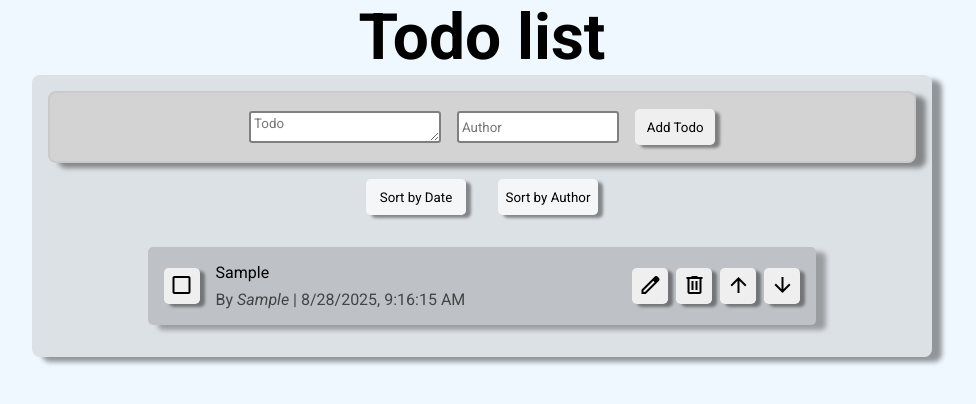
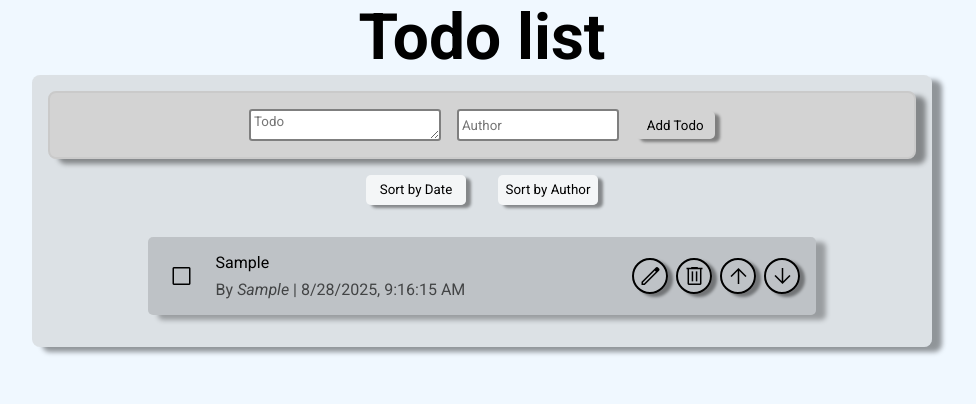
Before and after one commit to Bosseyang/Task3-react-todo-list, a React (Vite) app: page / in a window 1280 px wide. Both pictures are taken after typing "Sample", "Sample" into the empty fields and a click on the button "Add Todo". Shown: the top 404 px of the page, without its empty margins (158-1134 px from the left). Built offline with nearby package versions, Linux system fonts and the light colour scheme.

Commit message:
Update Button.css

```diff
--- a/src/css/Button.css
+++ b/src/css/Button.css
@@ -1,31 +1,60 @@
 .button {
-  border-radius: 0.3rem;
+  display: flex;
+  justify-content: center;
+  align-items: center;
+
+  border-radius: 5px;
   border: 0px solid rgba(0, 0, 0, 0.5);
   box-shadow: 5px 3px 3px rgba(0, 0, 0, 0.4);
+  background-color: transparent;
+  font-variation-settings: "opsz" 48;
+  /* font-size: 48px; */
+}
 
+.todo-controls-wrapper .button {
   width: 36px;
   height: 36px;
   padding: 0.3rem;
+  border-radius: 50%;
+  border: 2px solid rgba(0, 0, 0, 1);
+}
+
+.button.todo-checkbox-button {
+  box-shadow: none;
+}
+
+.button.todo-checkbox-button:hover {
+  background-color: transparent;
+  color: black;
+  font-variation-settings: "FILL" 0;
 }
 .button:hover {
   cursor: pointer;
-  background-color: rgba(0, 0, 0, 0.2);
+  background-color: rgba(0, 0, 0, 1);
+  color: lightgray;
+  font-variation-settings: "FILL" 1;
 }
 
 .button:active {
   background-color: rgba(0, 0, 0, 0.2);
+  padding: 0.4rem;
 }
 
 .button.sort-date-button,
 .button.sort-author-button {
   width: 100px;
+  padding: 0.4rem;
+  border: 1px solid rgba(0, 0, 0, 0);
 }
 
 .button.add-todo-button {
   width: 80px;
+  padding: 0.4rem;
 }
 
 .button.gray1 {
+  width: 100px;
+  padding: 0.4rem;
   background-color: rgba(0, 0, 0, 0.2);
   border: 1px solid rgba(0, 0, 0, 0.5);
 }
```
